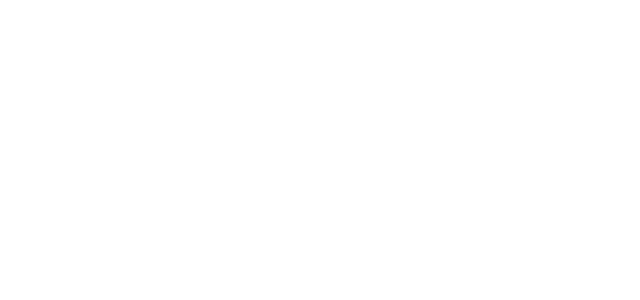
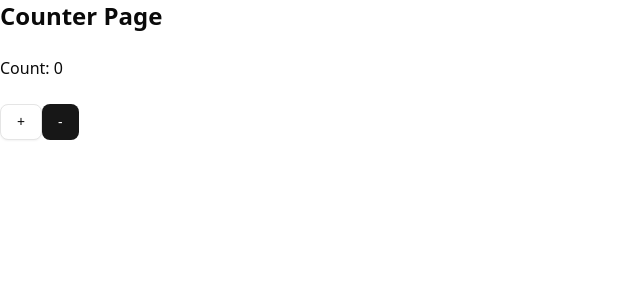
Before and after one commit to gudrmsglgl/react_sns, a React (Vite) app: page /counter in a window 1280 px wide. Before the commit this address had no page. Shown: the top 300 px of the page, without its empty margins (0-640 px from the left). Built offline with nearby package versions, Linux system fonts and the light colour scheme.

Commit message:
feat: zustand middleware (combine, immer) 사용

```diff
--- a/package.json
+++ b/package.json
@@ -17,6 +17,7 @@
     "class-variance-authority": "^0.7.1",
     "clsx": "^2.1.1",
     "embla-carousel-react": "^8.6.0",
+    "immer": "^11.1.0",
     "lucide-react": "^0.561.0",
     "next-themes": "^0.4.6",
     "react": "^19.1.0",
@@ -24,7 +25,8 @@
     "react-router": "^7.11.0",
     "sonner": "^2.0.7",
     "tailwind-merge": "^3.4.0",
-    "tailwindcss": "^4.1.18"
+    "tailwindcss": "^4.1.18",
+    "zustand": "^5.0.9"
   },
   "devDependencies": {
     "@eslint/js": "^9.25.0",
--- a/src/App.tsx
+++ b/src/App.tsx
@@ -3,6 +3,7 @@ import { Routes, Route, Outlet } from "react-router";
 import IndexPage from "./pages/index-page";
 import SignInPage from "./pages/sign-in-page";
 import SignUpPage from "./pages/sign-up-page";
+import CounterPage from "./pages/counter-page";
 
 function AuthLayout() {
   return (
@@ -17,6 +18,7 @@ function App() {
   return (
     <Routes>
       <Route path="/" element={<IndexPage />} />
+      <Route path="/counter" element={<CounterPage />} />
       <Route element={<AuthLayout />}>
         <Route path="/sign-in" element={<SignInPage />} />
         <Route path="/sign-up" element={<SignUpPage />} />
--- /dev/null
+++ b/src/components/counter/controller.tsx
@@ -0,0 +1,18 @@
+import { useIncrement, useDecrement } from "@/stores/counter";
+import { Button } from "../ui/button";
+
+export default function CounterController() {
+  const increment = useIncrement();
+  const decrement = useDecrement();
+
+  return (
+    <div>
+      <Button variant="outline" onClick={increment}>
+        +
+      </Button>
+      <Button variant="default" onClick={decrement}>
+        -
+      </Button>
+    </div>
+  );
+}
--- /dev/null
+++ b/src/components/counter/viewer.tsx
@@ -0,0 +1,6 @@
+import { useCount } from "@/stores/counter";
+
+export default function CounterViewer() {
+  const count = useCount();
+  return <div>{`Count: ${count}`}</div>;
+}
--- /dev/null
+++ b/src/pages/counter-page.tsx
@@ -0,0 +1,14 @@
+import CounterViewer from "@/components/counter/viewer";
+import CounterController from "@/components/counter/controller";
+
+export default function CounterPage() {
+  return (
+    <div>
+      <h1 className="text-2xl font-bold">Counter Page</h1>
+      <br />
+      <CounterViewer />
+      <br />
+      <CounterController />
+    </div>
+  );
+}
--- /dev/null
+++ b/src/stores/counter.ts
@@ -0,0 +1,95 @@
+import { create } from "zustand";
+import { combine } from "zustand/middleware";
+import { immer } from "zustand/middleware/immer";
+
+type Store = {
+  count: number;
+  actions: {
+    increment: () => void;
+    decrement: () => void;
+  };
+};
+
+// 1. 기본 방식
+// export const useCounterStore = create<Store>((set, get) => ({
+//   count: 0,
+//   increment: () => {
+//     set((store) => ({
+//       count: store.count + 1,
+//     }));
+//   },
+//   decrement: () => {
+//     set((store) => ({
+//       count: store.count - 1,
+//     }));
+//   },
+// }));
+
+// 2. 액션 분리 방식
+// export const useCounterStore = create<Store>((set, get) => ({
+//   count: 0,
+//   actions: {
+//     increment: () => {
+//       set((store) => ({
+//         count: store.count + 1,
+//       }));
+//     },
+//     decrement: () => {
+//       set((store) => ({
+//         count: store.count - 1,
+//       }));
+//     },
+//   },
+// }));
+
+// 3. middleware 방식 사용 전
+// const useCounterStore = create<Store>((set, get) => ({
+//   count: 0,
+//   actions: {
+//     increment: () => {
+//       set((store) => ({
+//         count: store.count + 1,
+//       }));
+//     },
+//     decrement: () => {
+//       set((store) => ({
+//         count: store.count - 1,
+//       }));
+//     },
+//   },
+// }));
+
+const useCounterStore = create(
+  immer(
+    combine({ count: 0 }, (set, get) => ({
+      count: 0,
+      actions: {
+        increment: () => {
+          set((state) => {
+            state.count += 1;
+          });
+        },
+        decrement: () => {
+          set((state) => {
+            state.count -= 1;
+          });
+        },
+      },
+    })),
+  ),
+);
+
+export const useCount = () => {
+  const count = useCounterStore((store) => store.count);
+  return count;
+};
+
+export const useIncrement = () => {
+  const increment = useCounterStore((store) => store.actions.increment);
+  return increment;
+};
+
+export const useDecrement = () => {
+  const decrement = useCounterStore((store) => store.actions.decrement);
+  return decrement;
+};
```
Also changed, not shown: 1 other file (tests, documents, lock files or other folders).
